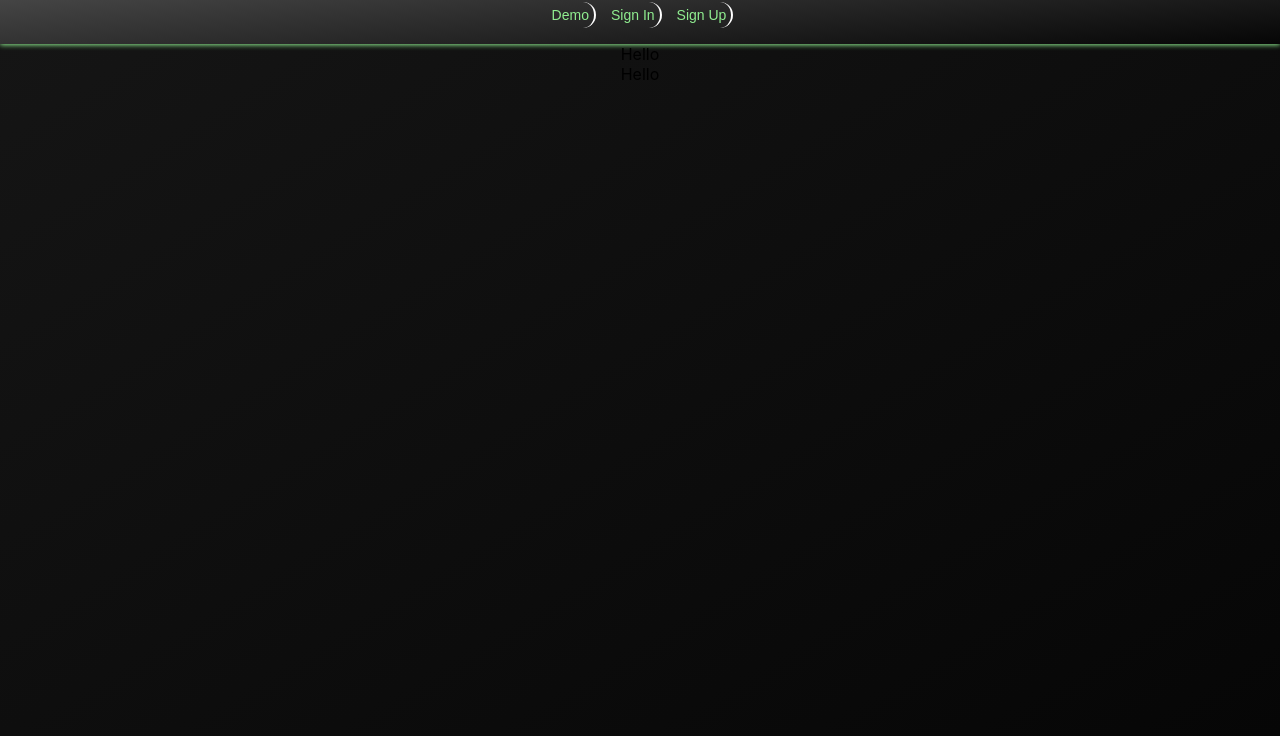
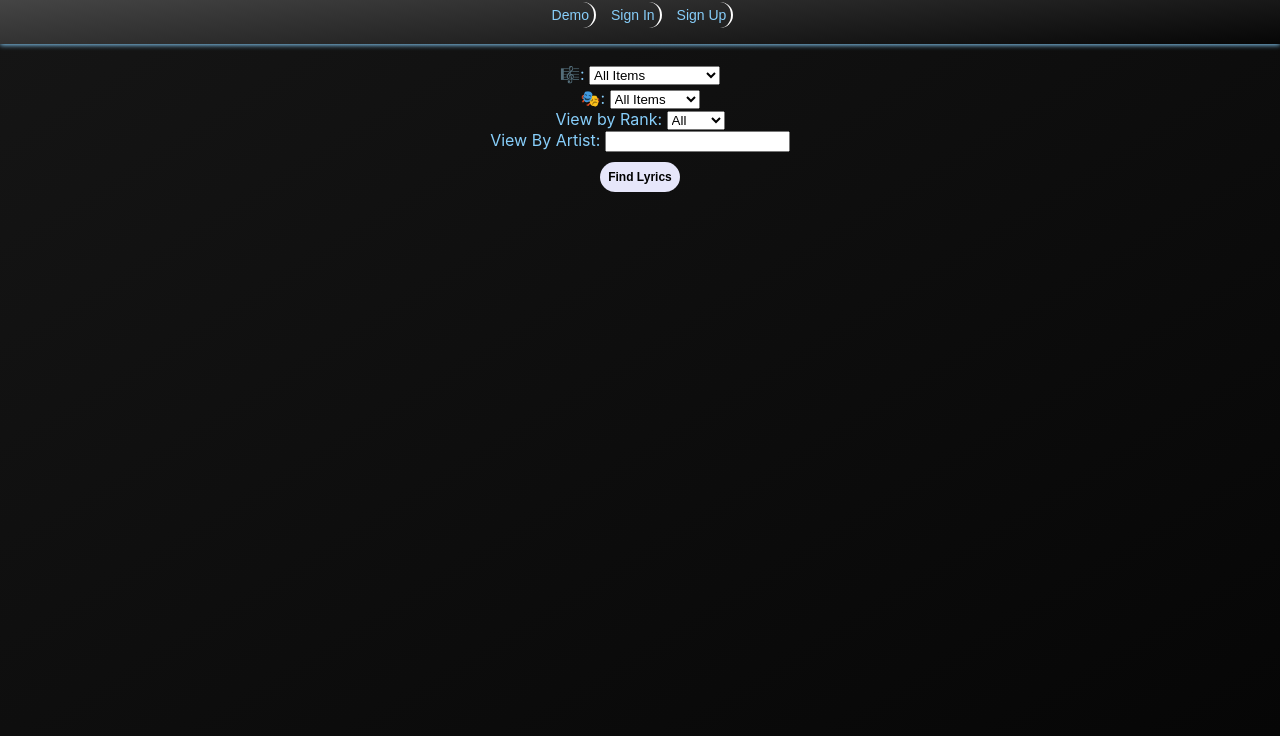
Before and after one commit to JakelTheDeveloper/ghostwriterz-app-client, a React app: page /lyrics in a window 1280 px wide. Shown: the part 64-800 px from the top of the page. Built offline with nearby package versions, Linux system fonts and the light colour scheme.

Commit message:
Demo SignUp and SignUp pages incorporated

```diff
--- a/src/App/App.css
+++ b/src/App/App.css
@@ -1,6 +1,6 @@
 .App_nav{
     background:linear-gradient(to bottom right,#5f5f5f 0,#060606);
-    box-shadow: 0 1px 5px lightgreen;
+    box-shadow: 0 1px 5px lightskyblue;
 }
 html{
     background:linear-gradient(to bottom right,#161616 0,#060606);
--- a/src/App/App.js
+++ b/src/App/App.js
@@ -1,6 +1,9 @@
 import React, { Component } from 'react';
 import {Route} from 'react-router-dom';
 import LyricDatabase from '../LyricDatabase/LyricDatabase';
+import Demo from '../Demo/Demo';
+import SignIn from '../SignIn/SignIn';
+import SignUp from '../SignUp/SignUp';
 import Button from '../Button/Button';
 import Header from '../Header/Header';
 import LandingPage from '../LandingPage/LandingPage';
@@ -27,10 +30,11 @@ class App extends Component {
       <>
       <Route exact path="/" component = {LandingPage}/>
       <Route exact path="/lyrics" component = {LyricDatabase}/>
-      <Route exact path="/signin" component = {LyricDatabase}/>
-      <Route exact path="/demo" component = {LyricDatabase}/>
-      <Route exact path="/:userprofile" component = {LyricDatabase}/>
-      <Route exact path="/signup" component = {LyricDatabase}/>
+      <Route exact path="/signin" component = {SignIn}/>
+      <Route exact path="/signup" component = {SignUp}/>
+      <Route exact path="/demo" component = {Demo}/>
+      {/* <Route exact path="/:userprofile" component = {LyricDatabase}/> */}
+
       </>
     )
   }
--- /dev/null
+++ b/src/Demo/Demo.js
@@ -0,0 +1,17 @@
+import React, { Component } from 'react';
+// import './LandingPage.css'
+
+class Demo extends Component {
+    static defaultProps = {
+        match: {
+            params: {}
+        }
+    }
+    render() {
+        return (<div>
+            This is the demo page.
+        </div>)
+    }
+}
+
+export default Demo;
--- a/src/Header/Header.css
+++ b/src/Header/Header.css
@@ -15,7 +15,7 @@ nav {
     list-style: none;
 }
  nav ul li{
-    color:lightgreen;
+    color:lightskyblue;
     border-radius: 20px;
     border-right: 2px solid white;
     padding: 5px 5px;
@@ -29,7 +29,7 @@ nav {
     margin-right: 0;
 }
 a{
-    color:lightgreen
+    color:lightskyblue
 }
 a:link {
     text-decoration: none;
--- a/src/LandingPage/LandingPage.css
+++ b/src/LandingPage/LandingPage.css
@@ -7,7 +7,7 @@
  article{
      margin-top: 10px;
     text-align: center;
-    color: lightgreen;
-    border:solid 1px olive;
+    color: lightskyblue;
+    border:solid 2px lightseagreen;
     border-radius: 5px;
 }
--- /dev/null
+++ b/src/LyricDatabase/LyricDatabase.css
@@ -0,0 +1,11 @@
+.genre-form{
+    margin-top: 20px;
+}
+
+#mood{
+   margin-top: 5px;
+}
+
+label{
+    color:lightskyblue
+}
--- a/src/LyricDatabase/LyricDatabase.js
+++ b/src/LyricDatabase/LyricDatabase.js
@@ -1,5 +1,6 @@
 import React, { Component } from 'react';
-// import './LandingPage.css'
+import Button from '../Button/Button';
+import './LyricDatabase.css'
 
 class LyricDatabase extends Component {
     static defaultProps = {
@@ -8,9 +9,71 @@ class LyricDatabase extends Component {
         }
     }
     render() {
-        return (<div>
-            Hello
-        </div>)
+        return (
+            <div>
+
+                <form className="genre-form">
+                    <div>
+                        <label for="genre">&#x1F3BC;: </label>
+                        <select id="genre">
+                            <option value="" selected>All Items</option>
+                            <option value="1">Hip Hop</option>
+                            <option value="2">Pop</option>
+                            <option value="3">Rock</option>
+                            <option value="4">Jazz</option>
+                            <option value="5">Folk</option>
+                            <option value="6">Musical</option>
+                            <option value="7">Country</option>
+                            <option value="8">Classical</option>
+                            <option value="9">Heavy Metal</option>
+                            <option value="10">Rhythm and Blues</option>
+                            <option value="11">Electronic Dance</option>
+                            <option value="12">Punk</option>
+                            <option value="13">Soul</option>
+                            <option value="14">Electronic Music</option>
+                            <option value="15">Rap</option>
+                            <option value="16">Reggae</option>
+                            <option value="17">Funk</option>
+                            <option value="18">Disco</option>
+                            <option value="19">House</option>
+                            <option value="20">Techno</option>
+                            <option value="21">Gospel</option>
+                        </select>
+                    </div>
+                    <div>
+                        <label for="mood">&#127917;: </label>
+                        <select id="mood">
+                            <option value="" selected>All Items</option>
+                            <option value="1">Happy</option>
+                            <option value="2">Energetic</option>
+                            <option value="3">Sad</option>
+                            <option value="4">Calm</option>
+                            <option value="5">Depression</option>
+                            <option value="6">Anger</option>
+                            <option value="7">Carefree</option>
+                            <option value="8">Gloomy</option>
+                            <option value="9">Annoyed</option>
+                        </select>
+                    </div>
+                    <div>
+                        <label for="rank">View by Rank: </label>
+                        <select id="rank">
+                            <option value="" selected>All</option>
+                            <option value="1">1 Star</option>
+                            <option value="2">2 Star</option>
+                            <option value="3">3 Star</option>
+                            <option value="4">4 Star</option>
+                            <option value="5">5 Star</option>
+                        </select>
+                    </div>
+                    <div>
+                        <label for="artist">View By Artist: </label>
+                        <input type="text" id="artist" />
+                    </div>
+                </form>
+                <Button type = "submit" btnName="Find Lyrics" />
+            </div>
+        )
     }
 }
 
--- /dev/null
+++ b/src/SignIn/SignIn.js
@@ -0,0 +1,17 @@
+import React, { Component } from 'react';
+// import './LandingPage.css'
+
+class SignIn extends Component {
+    static defaultProps = {
+        match: {
+            params: {}
+        }
+    }
+    render() {
+        return (<div>
+            This is the sign in page.
+        </div>)
+    }
+}
+
+export default SignIn;
--- /dev/null
+++ b/src/SignUp/SignUp.js
@@ -0,0 +1,17 @@
+import React, { Component } from 'react';
+// import './LandingPage.css'
+
+class SignUp extends Component {
+    static defaultProps = {
+        match: {
+            params: {}
+        }
+    }
+    render() {
+        return (<div>
+            This is the sign up page.
+        </div>)
+    }
+}
+
+export default SignUp;
```
